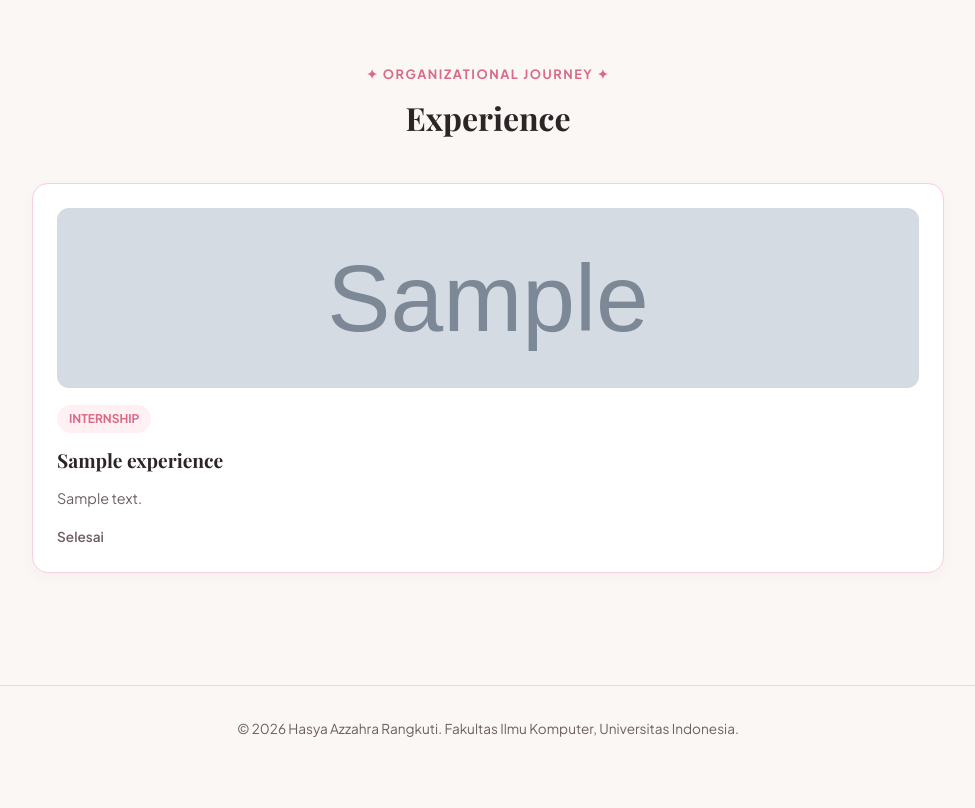
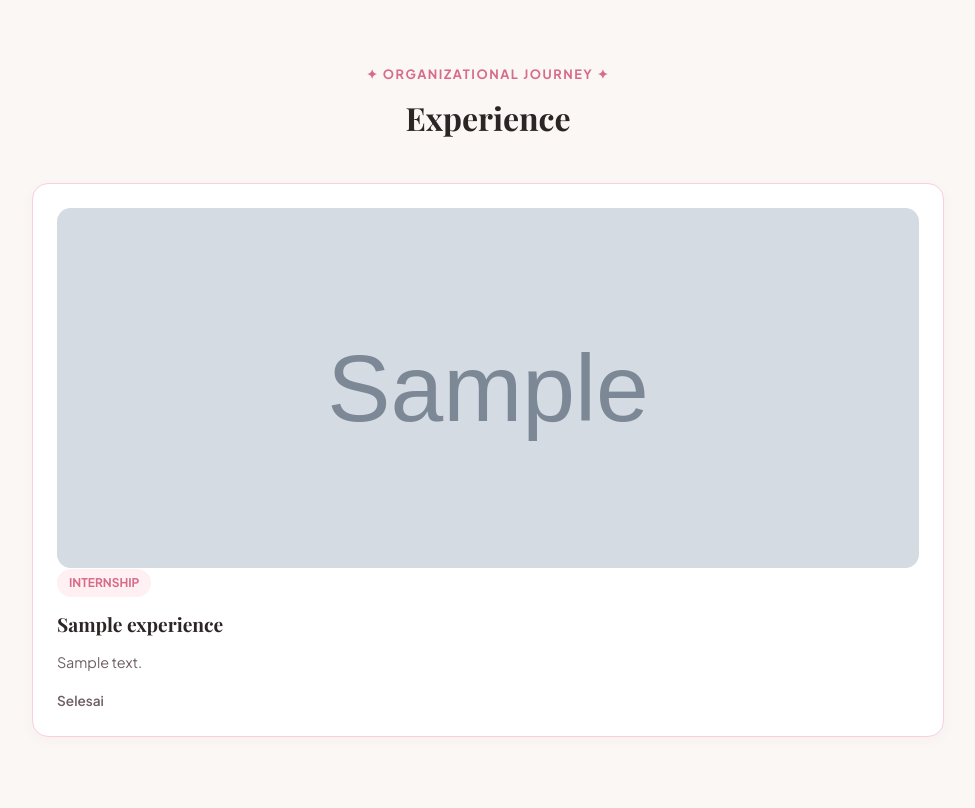
Before and after one commit to hasyaazzahra256/myportofolio, a Django app: page /experience/ in a window 1280 px wide. Shown: the part 71-879 px from the top of the page, without its empty margins (152-1127 px from the left). Before the commit the page ends 808 px from the top, so only its background shows below. Run offline with Django 5.2, Linux system fonts and the light colour scheme; tables that the repository leaves empty hold one stand-in row (values such as "Sample post"); grey boxes marked "Sample" are stand-in pictures; some web fonts are replaced.

Commit message:
Increase experience thumbnail height and improve photo display

```diff
--- a/static/css/style.css
+++ b/static/css/style.css
@@ -330,9 +330,8 @@ main {
 
 .card-image-wrapper {
     width: 100%;
-    height: 180px;
-    margin-bottom: 1rem;
-    border-radius: 12px;
+    height: 360px;
+    border-radius: 14px;
     overflow: hidden;
     background-color: var(--pink-soft);
 }
@@ -341,6 +340,7 @@ main {
     width: 100%;
     height: 100%;
     object-fit: cover;
+    object-position: center;
 }
 
 .experience-description {
```
